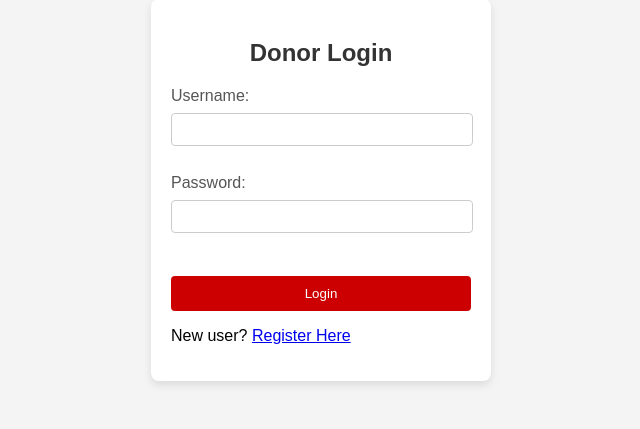
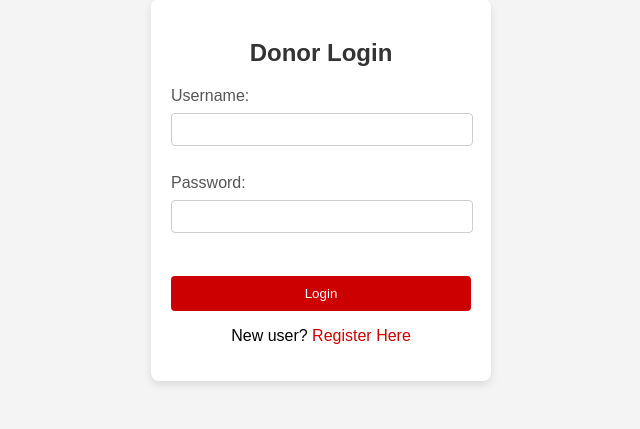
Before and after one commit to Shrilesh-Dhobale/Blood-Bank, a Django app: template templates/donor_login.html in a window 1280 px wide. Shown: the part 210-639 px from the top of the page, without its empty margins (319-959 px from the left). Run offline with Django 5.2, Linux system fonts and the light colour scheme; the template is opened without the code that fills it, so the values that code supplies are empty.

Commit message:
css code modified

```diff
--- a/static/css/donor_login.css
+++ b/static/css/donor_login.css
@@ -54,3 +54,17 @@ button {
 button:hover {
     background-color: #a40202;
 }
+
+#register-link {
+    text-align: center;
+    margin-top: 15px;
+}
+
+a {
+    color: #cc0000;
+    text-decoration: none;
+}
+
+a:hover {
+    text-decoration: underline;
+}
```
